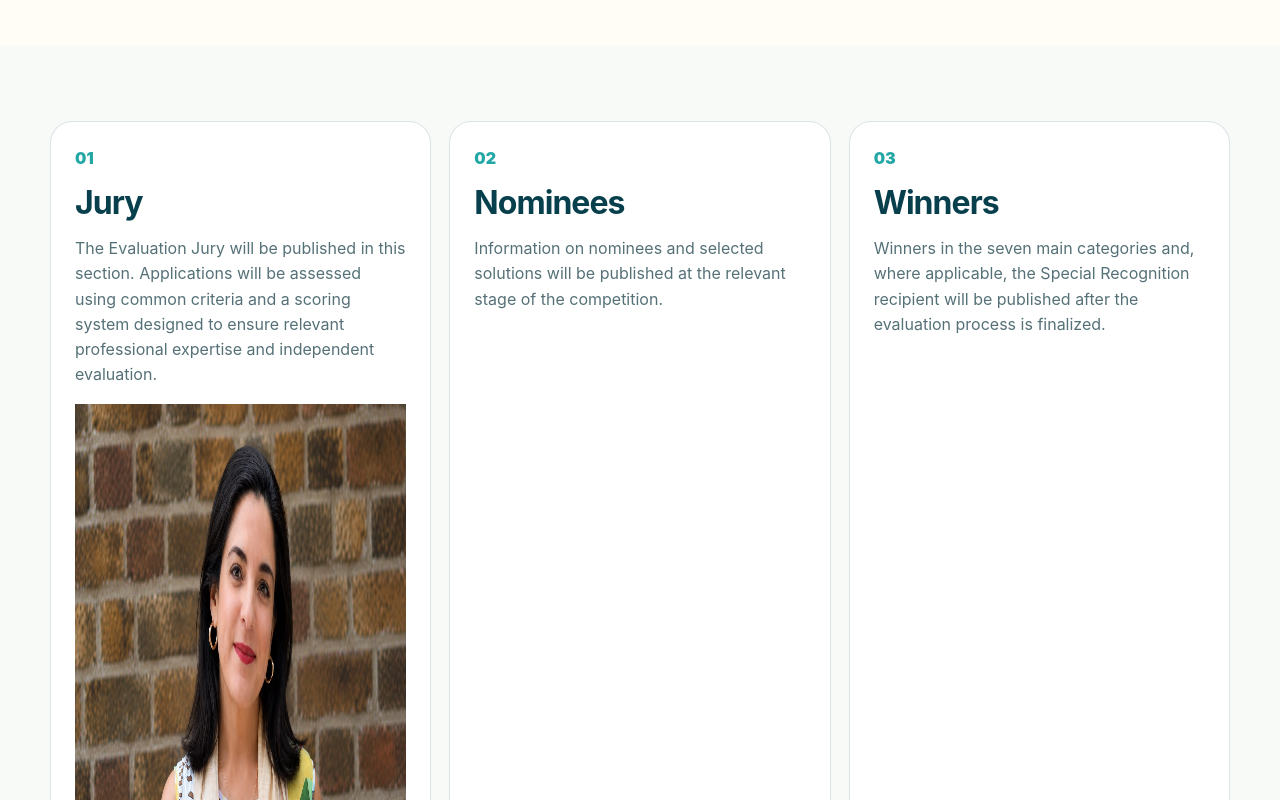
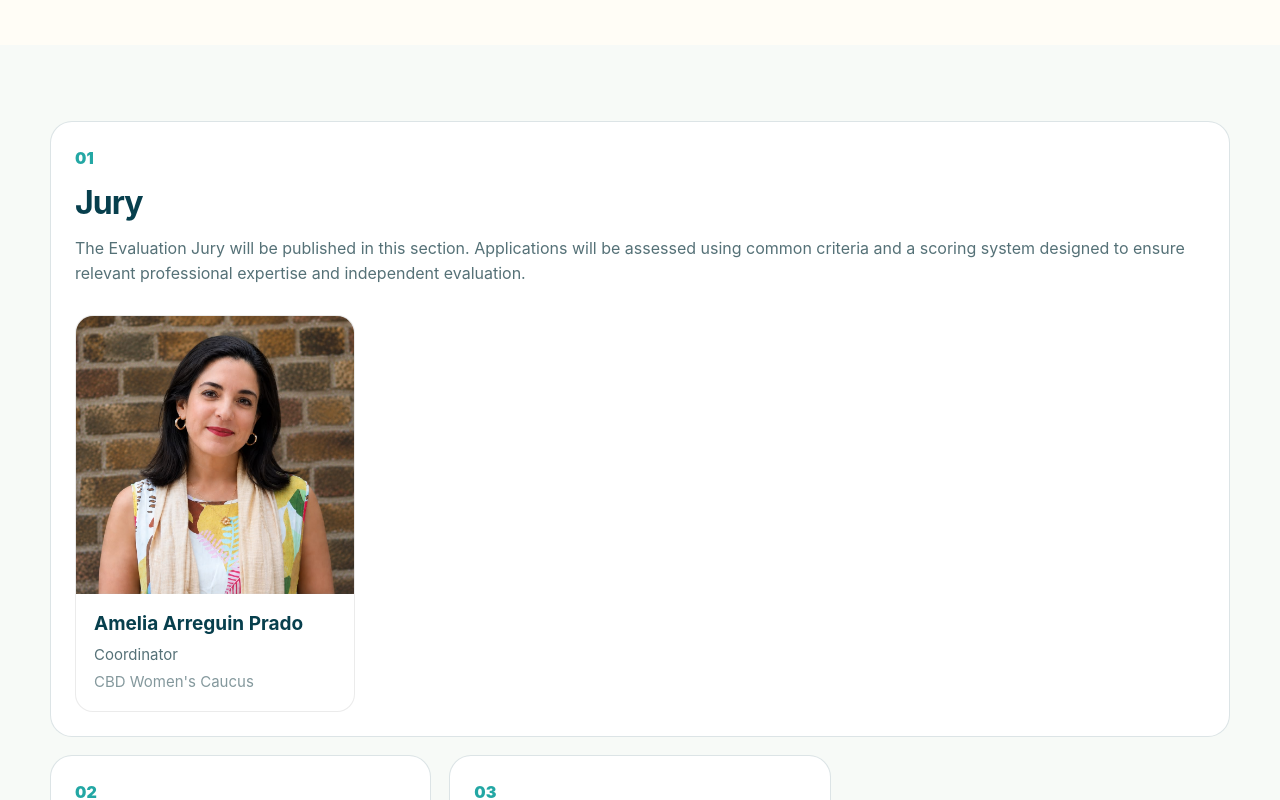
Before and after one commit to wice-armenia/women-in-climate-awards-cop17, a Next.js app: page /en in a window 1280 px wide. Shown: the part 5180-5980 px from the top of the page. Built offline with nearby package versions, Linux system fonts and the light colour scheme.

Commit message:
Style jury member cards

```diff
--- a/app/globals.css
+++ b/app/globals.css
@@ -343,3 +343,67 @@ img { display: block; max-width: 100%; }
   .timelineDate, .timelineText { grid-column: 2; }
   .recognitionGrid blockquote { font-size: 19px; }
 }
+/* Jury members */
+
+.juryArticle {
+  grid-column: 1 / -1;
+}
+
+.juryGrid {
+  display: grid;
+  grid-template-columns: repeat(auto-fit, minmax(230px, 280px));
+  gap: 24px;
+  margin-top: 28px;
+}
+
+.juryCard {
+  overflow: hidden;
+  background: #ffffff;
+  border: 1px solid rgba(0, 0, 0, 0.08);
+  border-radius: 18px;
+}
+
+.juryPhoto {
+  width: 100%;
+  aspect-ratio: 1 / 1;
+  overflow: hidden;
+}
+
+.juryPhoto img {
+  width: 100%;
+  height: 100%;
+  object-fit: cover;
+  object-position: center;
+  display: block;
+}
+
+.juryInfo {
+  padding: 18px;
+}
+
+.juryInfo h3 {
+  margin: 0 0 8px;
+  font-size: 19px;
+  line-height: 1.3;
+}
+
+.juryInfo p {
+  margin: 0;
+  font-size: 15px;
+  line-height: 1.5;
+}
+
+.juryOrganization {
+  margin-top: 4px !important;
+  opacity: 0.72;
+}
+
+@media (max-width: 640px) {
+  .juryGrid {
+    grid-template-columns: 1fr;
+  }
+
+  .juryCard {
+    max-width: 320px;
+  }
+}
```
